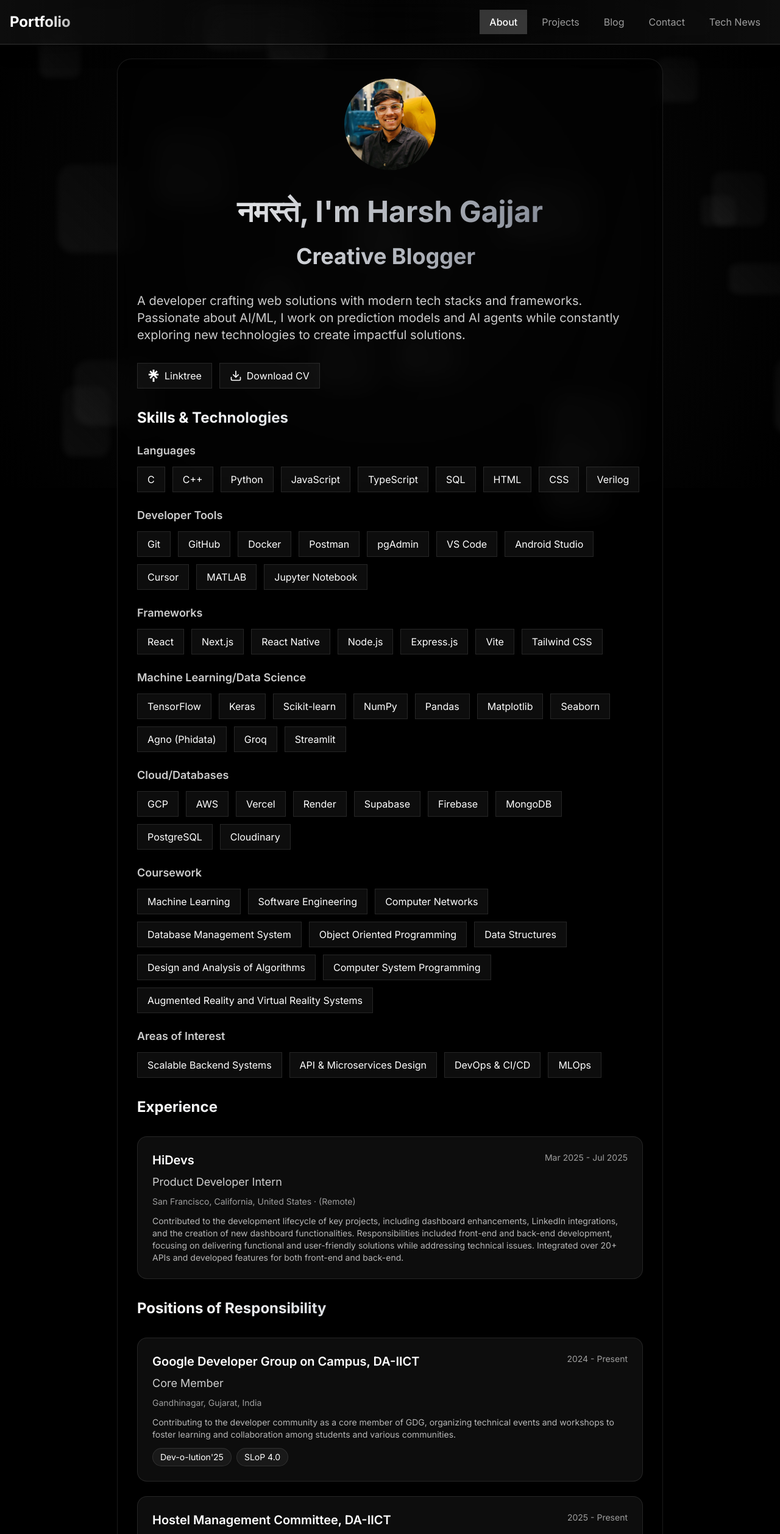
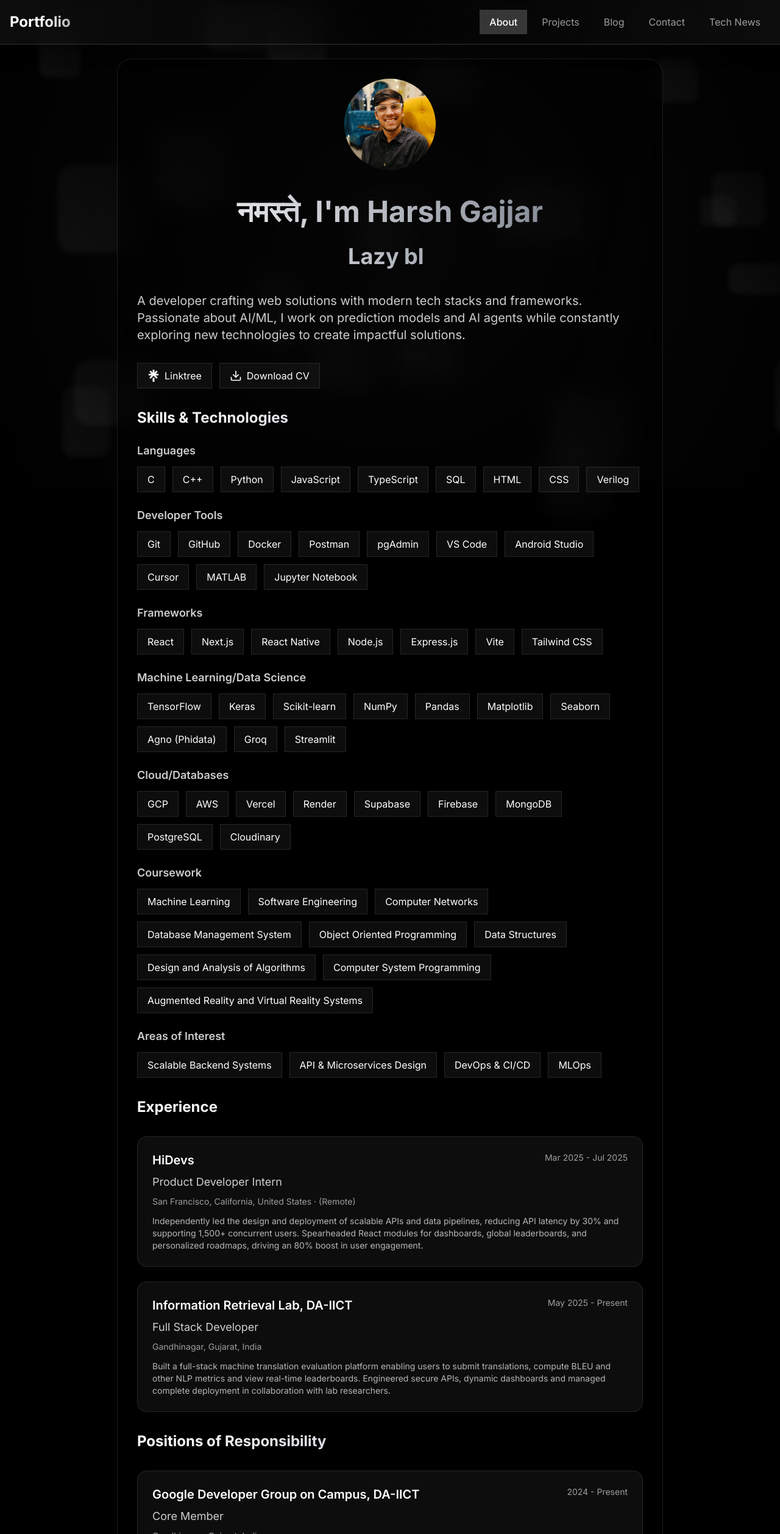
Before and after one commit to harshhh28/Portfolio, a Next.js app: page / in a window 1280 px wide. Shown: the top 2515 px of the page at 61% size. Built offline with nearby package versions, Linux system fonts and the light colour scheme.

Commit message:
feat(page): enhance experience section with new role and updated descriptions for improved clarity and impact

```diff
--- a/src/app/page.tsx
+++ b/src/app/page.tsx
@@ -324,8 +324,16 @@ const EXPERIENCE = [
     organizationUrl: "https://hidevs.xyz",
     duration: "Mar 2025 - Jul 2025",
     location: "San Francisco, California, United States · (Remote)",
-    description: "Contributed to the development lifecycle of key projects, including dashboard enhancements, LinkedIn integrations, and the creation of new dashboard functionalities. Responsibilities included front-end and back-end development, focusing on delivering functional and user-friendly solutions while addressing technical issues. Integrated over 20+ APIs and developed features for both front-end and back-end.",
+    description: "Independently led the design and deployment of scalable APIs and data pipelines, reducing API latency by 30% and supporting 1,500+ concurrent users. Spearheaded React modules for dashboards, global leaderboards, and personalized roadmaps, driving an 80% boost in user engagement."
   },
+  {
+    title: "Full Stack Developer",
+    organization: "Information Retrieval Lab, DA-IICT",
+    organizationUrl: "https://irlab.daiict.ac.in",
+    duration: "May 2025 - Present",
+    location: "Gandhinagar, Gujarat, India",
+    description: "Built a full-stack machine translation evaluation platform enabling users to submit translations, compute BLEU and other NLP metrics and view real-time leaderboards. Engineered secure APIs, dynamic dashboards and managed complete deployment in collaboration with lab researchers."
+  }
 ];
 
 export default function About() {
@@ -382,9 +390,9 @@ export default function About() {
                   sequence={[
                     "Software Developer",
                     1000,
-                    "Creative Blogger",
+                    "Lazy blogger",
                     1000,
-                    "Lifelong Learner",
+                    "Hardcore tweeter",
                     1000,
                   ]}
                   wrapper="span"
```
Also changed, not shown: 1 other file (tests, documents, lock files or other folders).
